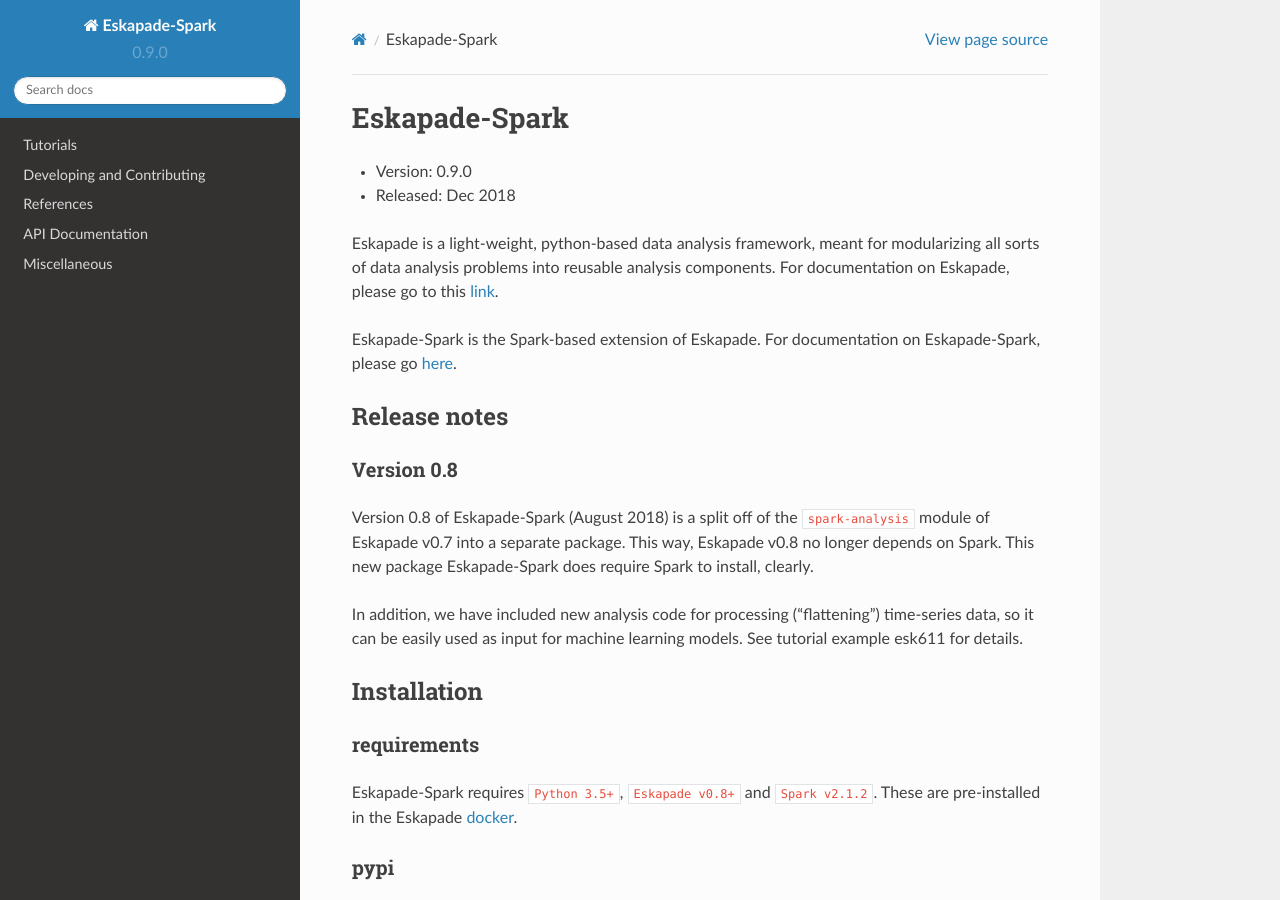
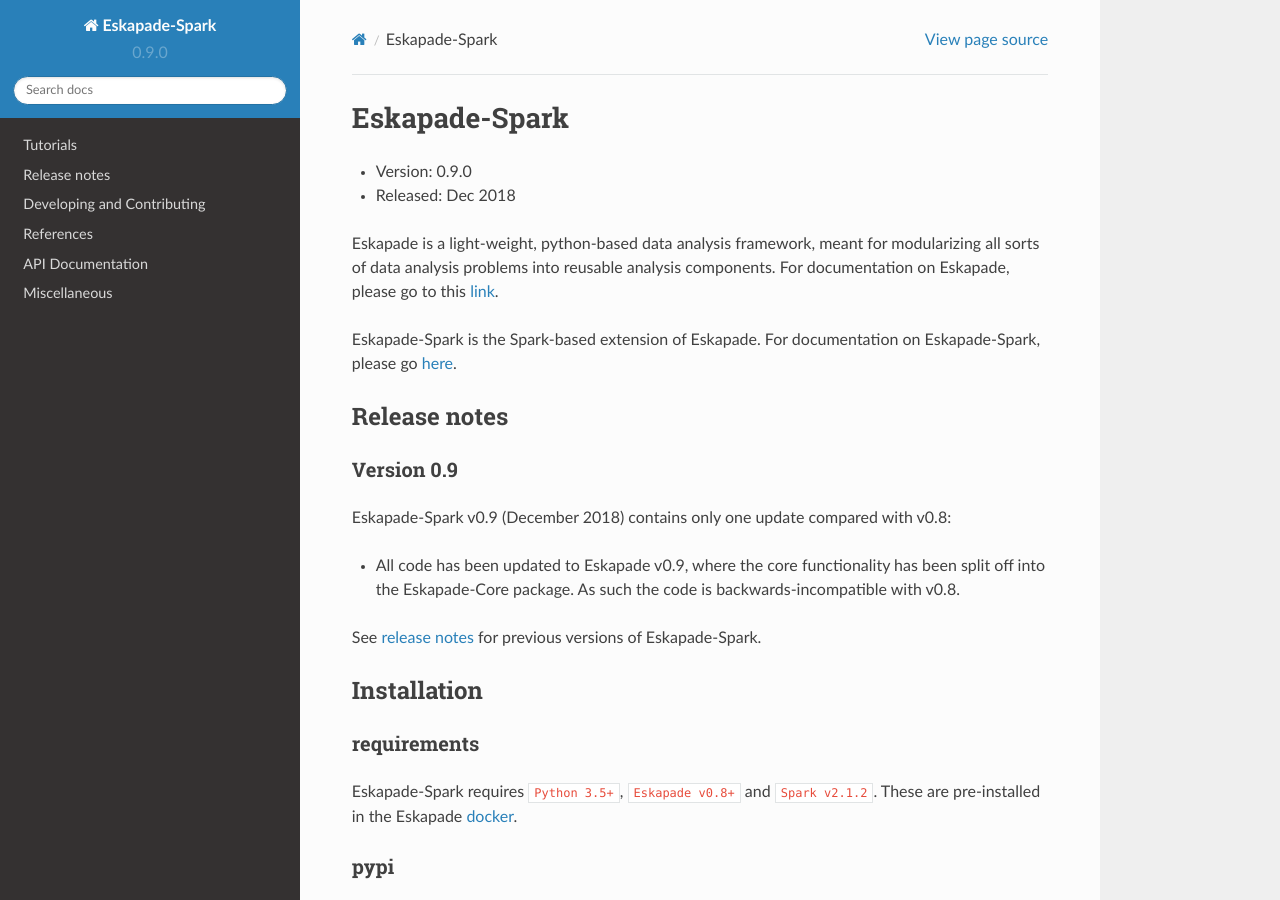
Before and after one commit to KaveIO/Eskapade-Spark, a Sphinx documentation site: the page built from docs/source/index.rst, in a window 1280 px wide and 900 px high. Built offline with Sphinx 7.4.7 and the Read the Docs theme 2.0.0, drawn with Linux system fonts in a browser that asks for light colours; some of the changed text lies outside the part shown.

Commit message:
Docs: added release notes for Eskapade-Spark v0.9

```diff
--- a/README.rst
+++ b/README.rst
@@ -15,14 +15,14 @@
 Release notes
 =============
 
-Version 0.8
+Version 0.9
 -----------
 
-Version 0.8 of Eskapade-Spark (August 2018) is a split off of the ``spark-analysis`` module of Eskapade v0.7
-into a separate package. This way, Eskapade v0.8 no longer depends on Spark. This new package Eskapade-Spark does require Spark to install, clearly.
+Eskapade-Spark v0.9 (December 2018) contains only one update compared with v0.8:
 
-In addition, we have included new analysis code for processing ("flattening") time-series data, so it can be easily used as input for machine learning models.
-See tutorial example esk611 for details.
+* All code has been updated to Eskapade v0.9, where the core functionality has been split off into the Eskapade-Core package. As such the code is backwards-incompatible with v0.8.
+
+See `release notes <http://eskapade-spark.readthedocs.io/en/latest/releasenotes.html>`_ for previous versions of Eskapade-Spark.
 
 
 Installation
--- a/docs/source/index.rst
+++ b/docs/source/index.rst
@@ -13,6 +13,7 @@
    :maxdepth: 2
 
    tutorials
+   releasenotes
    developing
    references
 
```
Also changed, not shown: docs/source/releasenotes.rst (added, +19 -0 lines).
